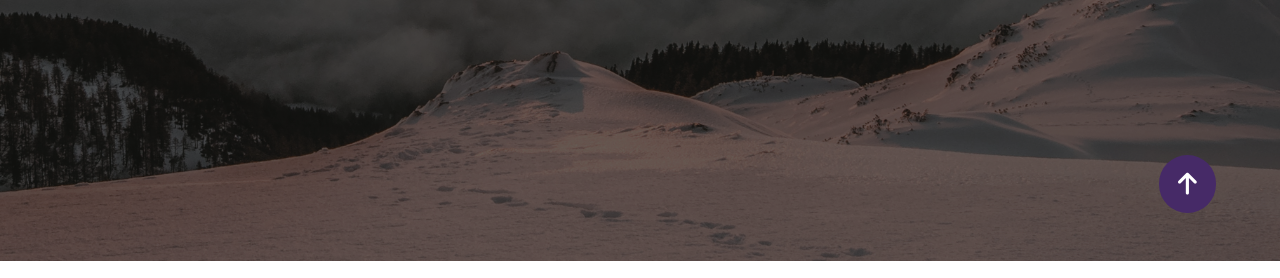
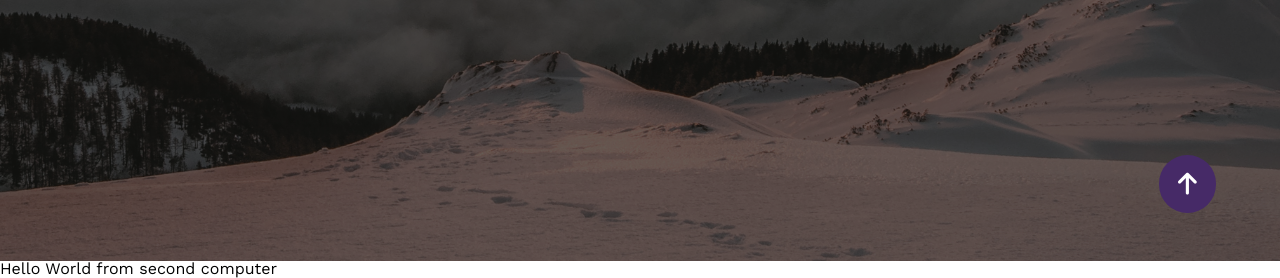
Before and after one commit to SabaG63/gitTest, a plain HTML site: page index.html in a window 1280 px wide. Shown: the part 539-817 px from the top of the page. Drawn offline with nearby package versions, Linux system fonts and the light colour scheme.

Commit message:
Add Hello Text

```diff
--- a/index.html
+++ b/index.html
@@ -54,6 +54,10 @@
 
     <!-- v3.0.0 -->
 
+    <h1>Hello World from second computer</h1>
+
+    <!-- v4.0.0 -->
+
     <script src="js/script.js"></script>
 </body>
 </html>
```
